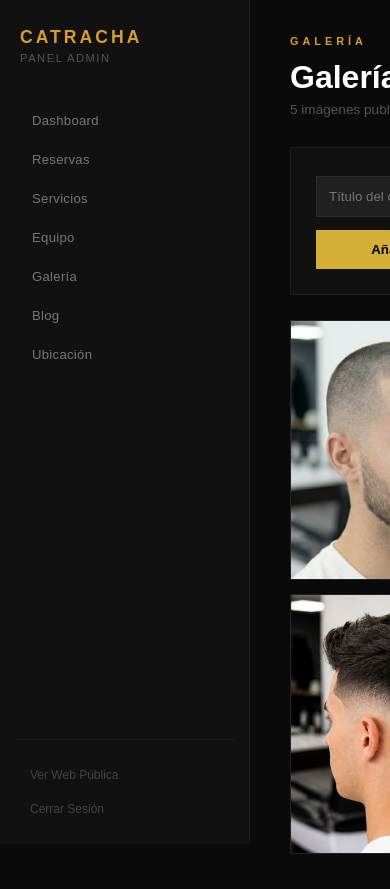
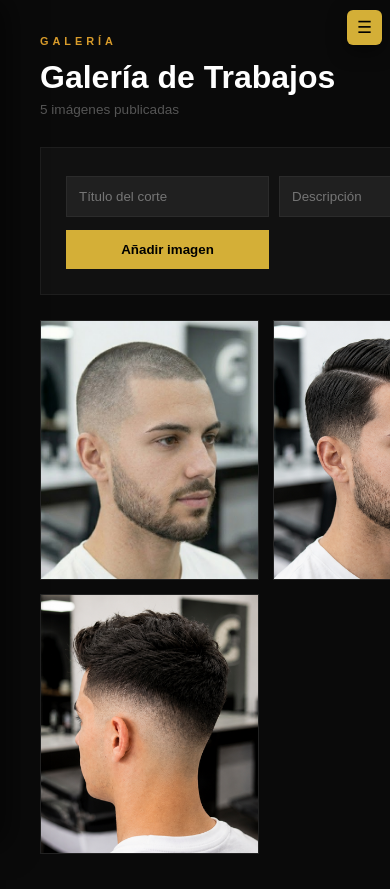
Before and after one commit to dzeledonj-create/barberia_catracha, a PHP site: page /admin/GestionesAdmin/GestionGaleria.php in a window 390 px wide; the page is wider, and only the part inside the window is pictured. Run offline with PHP 8.4, Linux system fonts and the light colour scheme; the visitor is signed in with stand-in values (Sample User, id 1); data comes from the database, SQL or seed files in the repository; some libraries are stand-ins or nearby versions.

Commit message:
actualizaciones de styles del admin

```diff
--- a/admin/GestionesAdmin/GestionReservas.php
+++ b/admin/GestionesAdmin/GestionReservas.php
@@ -173,6 +173,5 @@ if (!empty($_GET['mes']) || !empty($_GET['dia']) || !empty($_GET['anio'])) {
 
 </section>
 
-        <script src="../../assets/script.js"></script>
         </body>
         </html>
--- a/admin/includes/admin_sidebar.php
+++ b/admin/includes/admin_sidebar.php
@@ -1,3 +1,6 @@
+<!-- Admin hamburger (visible en tablets/móviles) -->
+<button id="admin-hamburger-btn" class="admin-hamburger" aria-label="Abrir menú admin" aria-expanded="false">☰</button>
+
 <aside class="admin-sidebar">
     <section class="admin-logo">
         <strong>CATRACHA</strong>
@@ -19,3 +22,4 @@
         <a href="/barberia_catracha/includes/logout.php">Cerrar Sesión</a>
     </section>
 </aside>
+<script src="/barberia_catracha/assets/script.js"></script>
--- a/assets/style.css
+++ b/assets/style.css
@@ -2490,9 +2490,79 @@ body.admin-panel {
     top: 0;
     left: 0;
     bottom: 0;
-    z-index: 100;
+    z-index: 1040; /* elevated so it sits above the overlay */
     overflow-y: auto;
     box-sizing: border-box;
+}
+
+/* Admin hamburger button (tablet / mobile) */
+#admin-hamburger-btn, .admin-hamburger {
+    display: none;
+    position: fixed;
+    top: 14px;
+    right: 14px;
+    left: auto;
+    z-index: 1100;
+    background: var(--gold);
+    color: #000;
+    border: none;
+    padding: 8px 12px;
+    border-radius: 6px;
+    font-size: 1.05rem;
+    cursor: pointer;
+    box-shadow: 0 6px 18px rgba(0,0,0,0.5);
+}
+
+/* Overlay that appears when sidebar open on small screens */
+.admin-overlay {
+    position: fixed;
+    inset: 0;
+    background: rgba(0,0,0,0.55);
+    z-index: 1030; /* under the sidebar but above content */
+    display: none;
+}
+.admin-overlay.show { display: block; }
+
+/* Behavior on tablets and below */
+@media (max-width: 1024px) {
+    #admin-hamburger-btn, .admin-hamburger { display: inline-flex; align-items: center; justify-content: center; }
+
+    .admin-sidebar {
+        transform: translateX(-100%);
+        transition: transform 0.25s ease;
+        box-shadow: 6px 0 30px rgba(0,0,0,0.6);
+    }
+
+    .admin-sidebar.open {
+        transform: translateX(0);
+    }
+
+    /* ensure top padding so content is not hidden under the fixed hamburger */
+    .admin-main { margin-left: 0 !important; padding-top: 72px; }
+
+    /* Make admin panel boxes scrollable on smaller screens */
+    .admin-panel-box {
+        max-height: calc(100vh - 220px);
+        overflow-y: auto;
+        -webkit-overflow-scrolling: touch;
+    }
+
+    /* Tables inside admin panels should scroll horizontally and vertically if needed */
+    .admin-panel-box table {
+        display: block;
+        max-height: 45vh;
+        overflow: auto;
+        width: 100%;
+    }
+
+    /* Slightly reduce sidebar padding on small screens */
+    .admin-sidebar { padding: 20px 12px; width: 260px; }
+
+}
+
+@media (max-width: 600px) {
+    #admin-hamburger-btn { right: 8px; top: 10px; padding: 7px 10px; }
+    .admin-sidebar { width: 240px; }
 }
 
 /* Logo */
```
Also changed, not shown: assets/script.js (+54 -0 lines).
